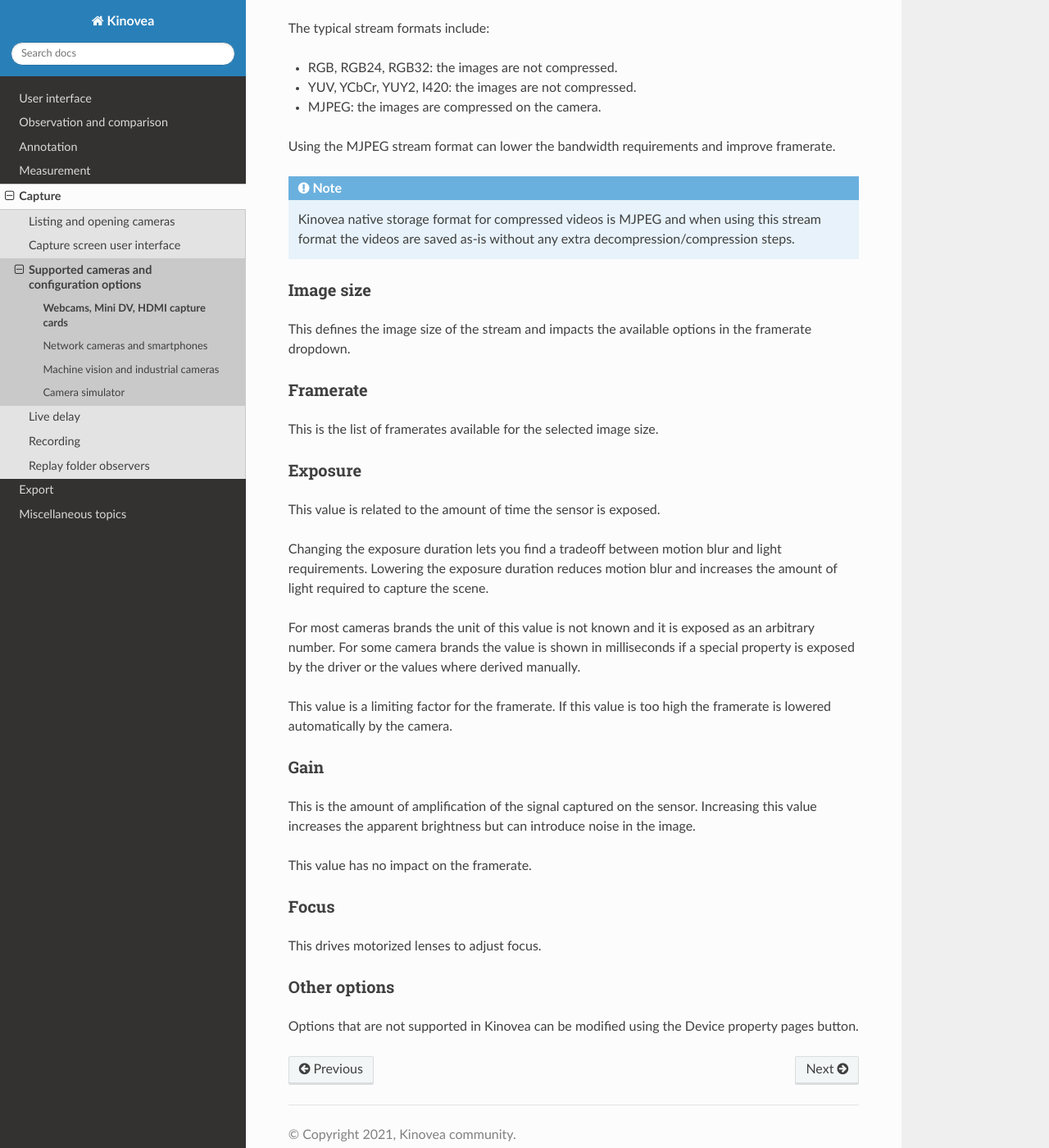
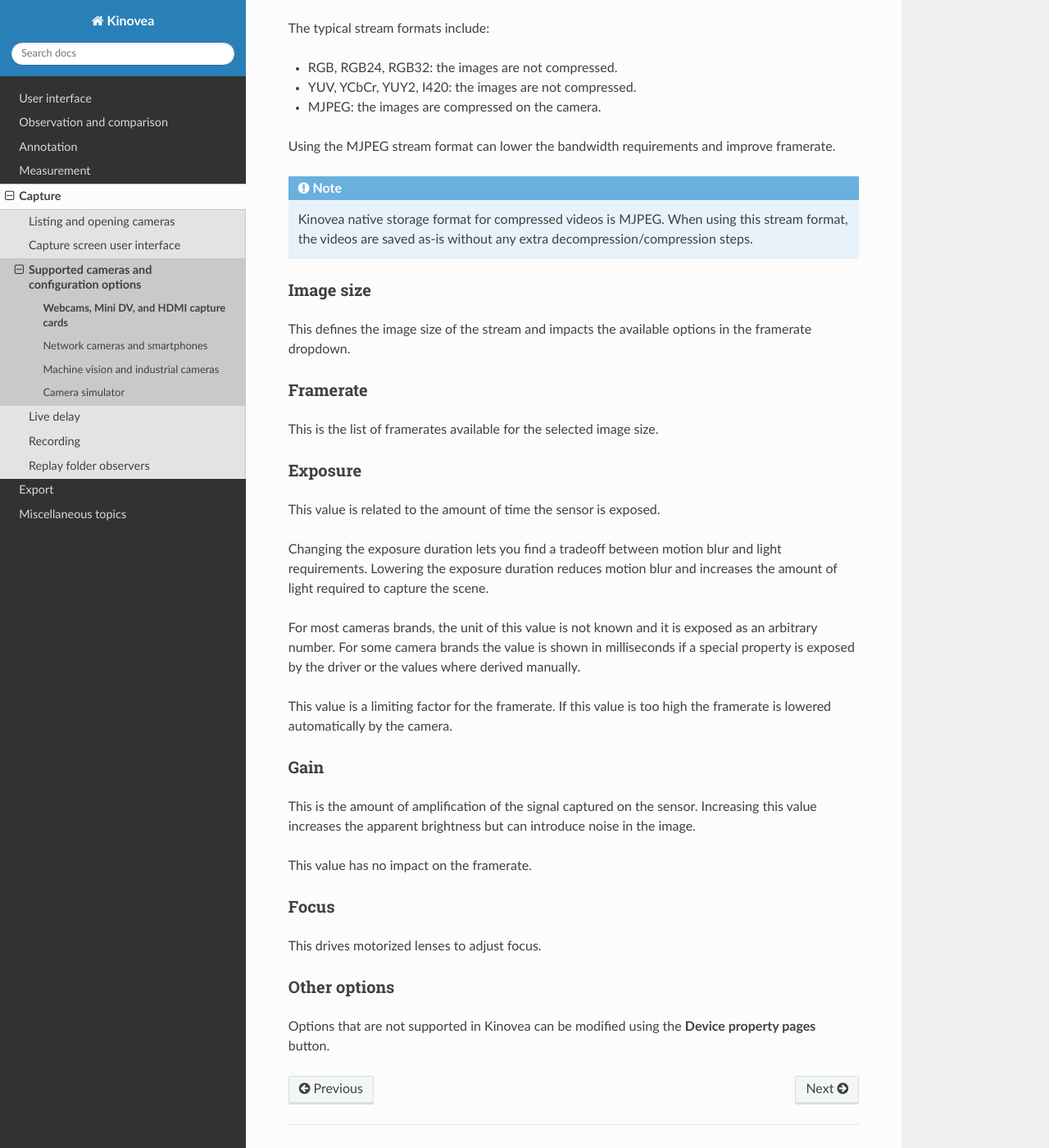
Before and after one commit to Kinovea/kinovea-docs, a Sphinx documentation site: the page built from source/capture/hardware/webcam.rst, in a window 1280 px wide and 1400 px high, scrolled down 1000 px. Shown: the whole window at 82% size. Built offline with Sphinx 7.4.7 and the Read the Docs theme 2.0.0, drawn with Linux system fonts in a browser that asks for light colours; some of the changed text lies outside the part shown.

```diff
--- a/source/capture/hardware/webcam.rst
+++ b/source/capture/hardware/webcam.rst
@@ -46,7 +46,7 @@ This value is related to the amount of time the sensor is exposed.
 Changing the exposure duration lets you find a tradeoff between motion blur and light requirements.
 Lowering the exposure duration reduces motion blur and increases the amount of light required to capture the scene.
 
-For most cameras brands the unit of this value is not known and it is exposed as an arbitrary number.
+For most cameras brands, the unit of this value is not known and it is exposed as an arbitrary number.
 For some camera brands the value is shown in milliseconds if a special property is exposed by the driver or the values where derived manually.
 
 This value is a limiting factor for the framerate. If this value is too high the framerate is lowered automatically by the camera.
@@ -64,4 +64,4 @@ This drives motorized lenses to adjust focus.
 
 Other options
 *********************
-Options that are not supported in Kinovea can be modified using the Device property pages button.
+Options that are not supported in Kinovea can be modified using the **Device property pages** button.
```
Also changed, not shown: other parts of source/capture/hardware/webcam.rst (+3 -3 lines).
